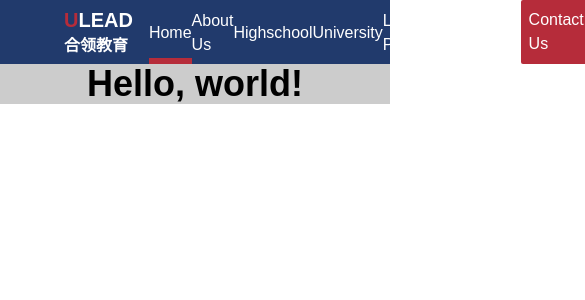
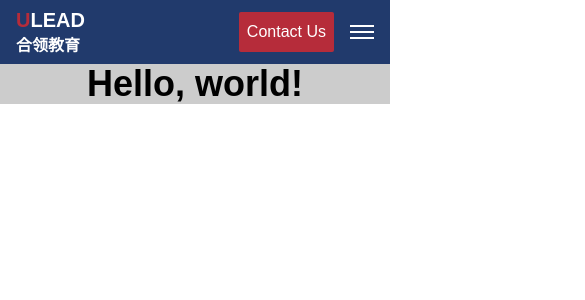
Before and after one commit to jacobsun000/ulead, a Next.js app: page / in a window 390 px wide. Shown: the top 300 px of the page, 585 px wide, since content can reach past the window. Built offline with nearby package versions, Linux system fonts and the light colour scheme.

Commit message:
feat: Header component mobile support

```diff
--- a/tailwind.config.js
+++ b/tailwind.config.js
@@ -9,8 +9,9 @@ module.exports = {
       colors: {
         primary: "#B62C3A",
         secondary: "#213A6C",
-        white: "#ffffff",
-        background: "#ffffff",
+        faded: "#b0b0b0",
+        white: "#FFFFFF",
+        background: "#FFFFFF",
         foreground: "#000000",
       },
     },
--- a/ui/Header.js
+++ b/ui/Header.js
@@ -1,28 +1,43 @@
-function NavItem({ children, href, selected }) {
+'use client';
+import { useState } from 'react';
+
+const navItems = [
+  { label: 'Home', href: '/' },
+  { label: 'About Us', href: '/about-us' },
+  { label: 'Highschool', href: '/highschool' },
+  { label: 'University', href: '/university' },
+  { label: 'Lead Program', href: '/lead-program' },
+  { label: 'Partners', href: '/partners' },
+];
+
+function NavItem({ label, href, selected, isMobile = false }) {
   return (
-    <div className="h-full flex items-center">
-      <a
-        href={href}
-        className={`text-white pt-2 border-b-[6px] ${selected ? 'border-primary' : 'border-transparent'} h-full flex items-center`}
-      >
-        {children}
-      </a>
-    </div>
+    <a
+      href={href}
+      className={`
+        ${isMobile ? 'py-2 px-4 w-full border-b-[3px]' : 'pt-2 border-b-[6px] h-full flex items-center'}
+        ${isMobile ? 'md:hidden' : 'hidden md:flex'}
+        ${selected ? 'border-primary' : 'border-transparent'}
+        ${selected ? 'text-white' : 'text-faded'}
+        hover:border-primary hover:text-white transition-colors duration-300 ease-in-out
+      `}
+      onClick={isMobile ? () => setIsMobileMenuOpen(false) : null}
+    >
+      {label}
+    </a>
   );
 }
 
+export default function Header({ currentPath = '/' }) {
+  const [isMobileMenuOpen, setIsMobileMenuOpen] = useState(false);
 
-export default function Header({ currentPath = '/' }) {
-  const navItems = [
-    { label: 'Home', href: '/' },
-    { label: 'About Us', href: '/about-us' },
-    { label: 'Highschool', href: '/highschool' },
-    { label: 'University', href: '/university' },
-    { label: 'Lead Program', href: '/lead-program' },
-    { label: 'Partners', href: '/partners' },
-  ];
+  const toggleMobileMenu = () => {
+    setIsMobileMenuOpen(!isMobileMenuOpen);
+  };
+
   return (
-    <header className="bg-secondary flex justify-between items-center px-16 h-16">
+    <header className="bg-secondary flex justify-between items-center px-4 md:px-16 h-16">
+      {/* Logo */}
       <div className="flex flex-col py-2 mr-4">
         <div>
           <span className="text-primary text-xl font-semibold">U</span>
@@ -30,11 +45,42 @@ export default function Header({ currentPath = '/' }) {
         </div>
         <span className="text-white font-semibold">合领教育</span>
       </div>
-      {navItems.map(
-        ({ label, href }) =>
-          <NavItem key={label} href={href} selected={currentPath === href}>{label}</NavItem>
+
+      {/* Desktop Nav Items */}
+      <nav className="hidden md:flex w-full h-full justify-between items-center ml-16 space-x-6">
+        {navItems.map(({ label, href }) => (
+          <NavItem key={label} label={label} href={href} selected={currentPath === href} />
+        ))}
+        <a href="/contacts" className="bg-primary text-white ml-4 p-2 rounded-sm">
+          Contact Us
+        </a>
+      </nav>
+
+      {/* Mobile View */}
+      <div className="flex items-center md:hidden">
+        {/* Contact Us Button for Mobile */}
+        <a href="/contacts" className="bg-primary text-white p-2 rounded-sm mr-4">
+          Contact Us
+        </a>
+
+        {/* Burger Menu Button */}
+        <button onClick={toggleMobileMenu} className="text-white focus:outline-none">
+          <div className="space-y-1">
+            <span className="block w-6 h-[2px] bg-white"></span>
+            <span className="block w-6 h-[2px] bg-white"></span>
+            <span className="block w-6 h-[2px] bg-white"></span>
+          </div>
+        </button>
+      </div>
+
+      {/* Mobile Menu Dropdown */}
+      {isMobileMenuOpen && (
+        <nav className="absolute top-16 left-0 w-full bg-secondary flex flex-col items-start p-4 space-y-4 md:hidden">
+          {navItems.map(({ label, href }) => (
+            <NavItem key={label} label={label} href={href} selected={currentPath === href} isMobile />
+          ))}
+        </nav>
       )}
-      <a href="/contacts" className="bg-primary text-white ml-4 p-2 rounded-sm">Contact Us</a>
     </header>
   );
 }
```
